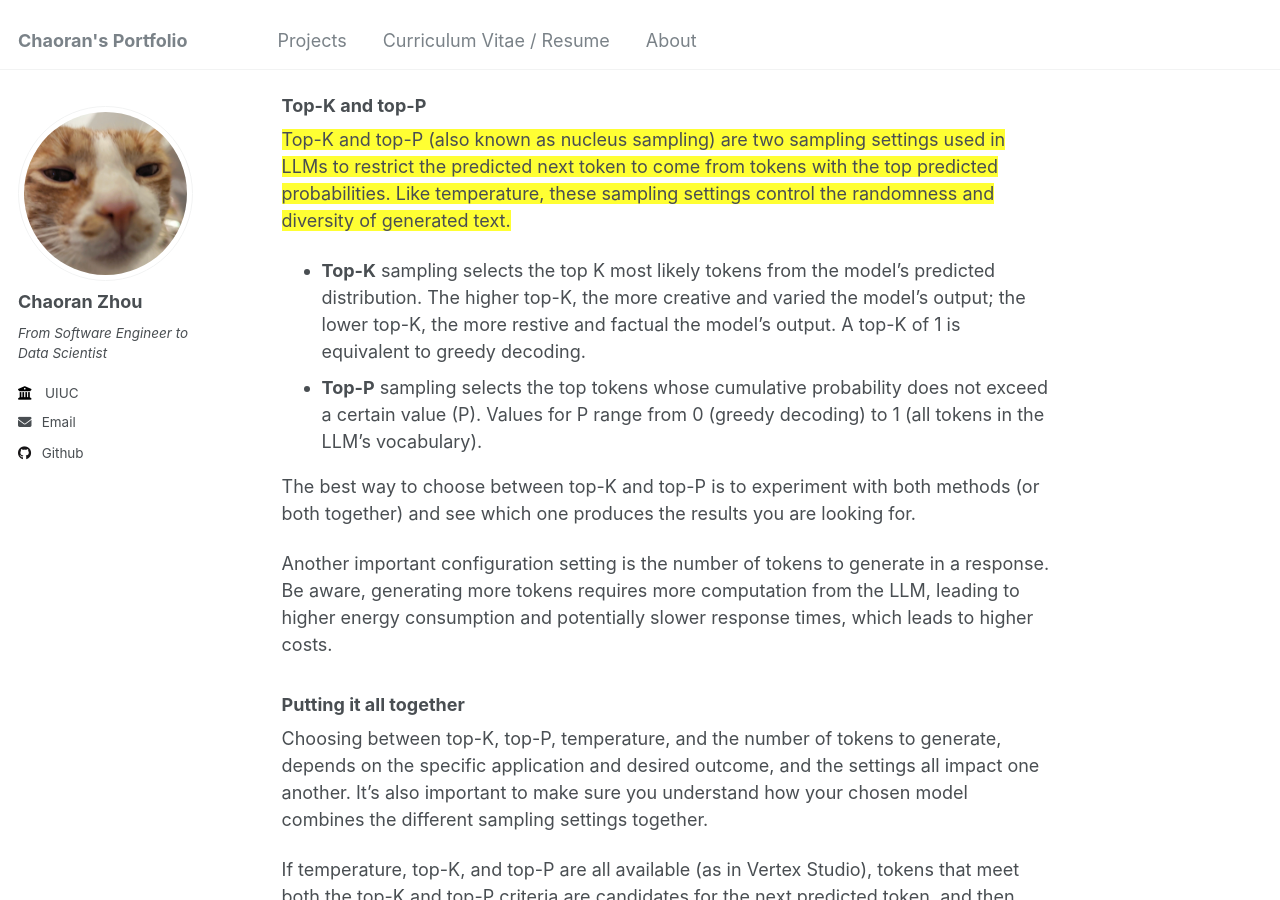
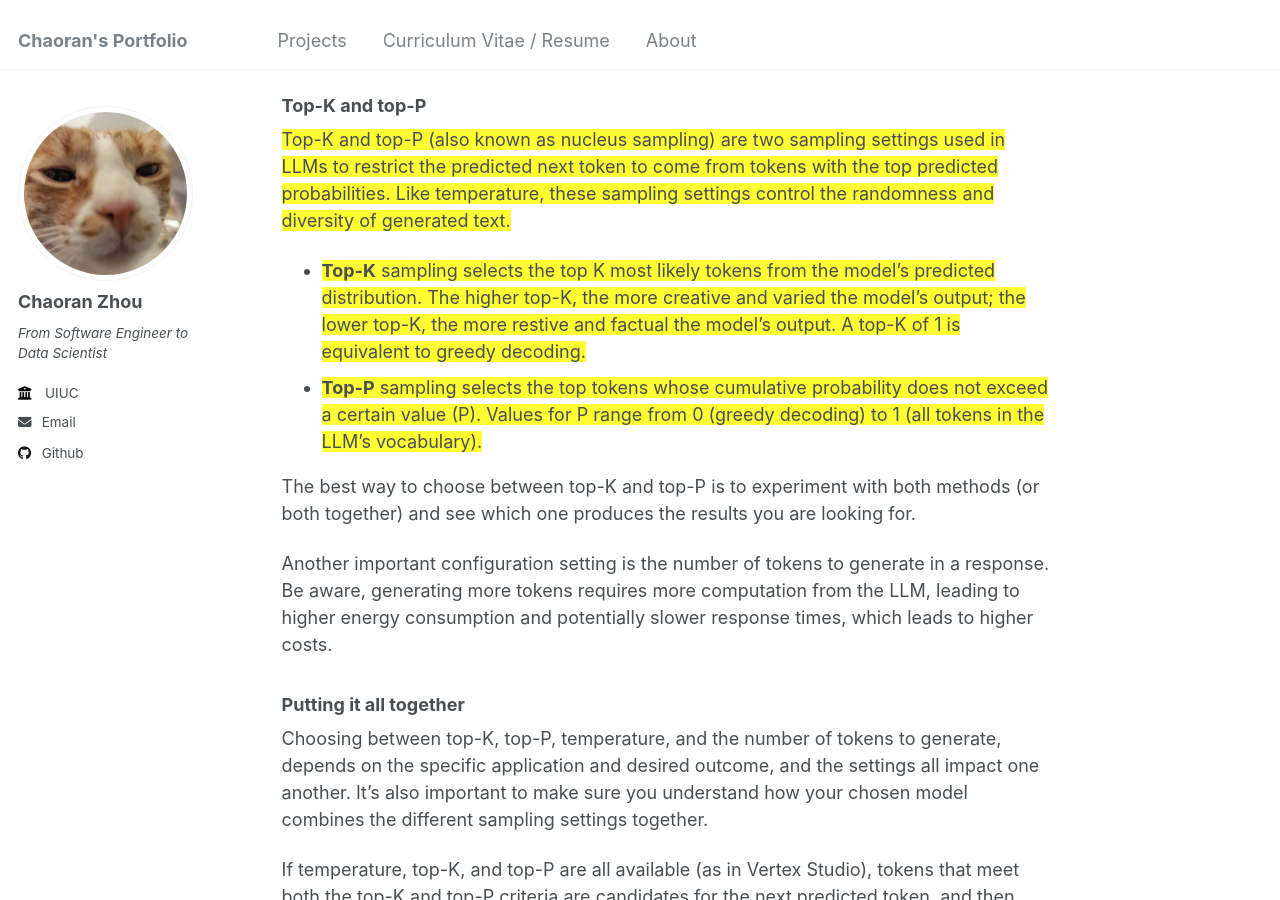
Before and after one commit to ranranrunforit/ranranrunforit.github.io, a Jekyll site: the page built from _projects/project-16.md, in a window 1280 px wide and 900 px high, scrolled down 2061 px. Built offline with Jekyll 4.4.1, drawn with Linux system fonts in a browser that asks for light colours.

Commit message:
Update project-16.md

```diff
--- a/_projects/project-16.md
+++ b/_projects/project-16.md
@@ -86,13 +86,13 @@ to restrict the predicted next token to come from tokens with the top predicted
 Like temperature, these sampling settings control the randomness and diversity of
 generated text.</span>
 
-- **Top-K** sampling selects the top K most likely tokens from the model’s predicted
+- <span style="background-color: #FFFF33;">**Top-K** sampling selects the top K most likely tokens from the model’s predicted
 distribution. The higher top-K, the more creative and varied the model’s output; the
 lower top-K, the more restive and factual the model’s output. A top-K of 1 is equivalent to
-greedy decoding.
-- **Top-P** sampling selects the top tokens whose cumulative probability does not exceed
+greedy decoding.</span>
+- <span style="background-color: #FFFF33;">**Top-P** sampling selects the top tokens whose cumulative probability does not exceed
 a certain value (P). Values for P range from 0 (greedy decoding) to 1 (all tokens in the
-LLM’s vocabulary).
+LLM’s vocabulary).</span>
 
 The best way to choose between top-K and top-P is to experiment with both methods (or
 both together) and see which one produces the results you are looking for.
```
